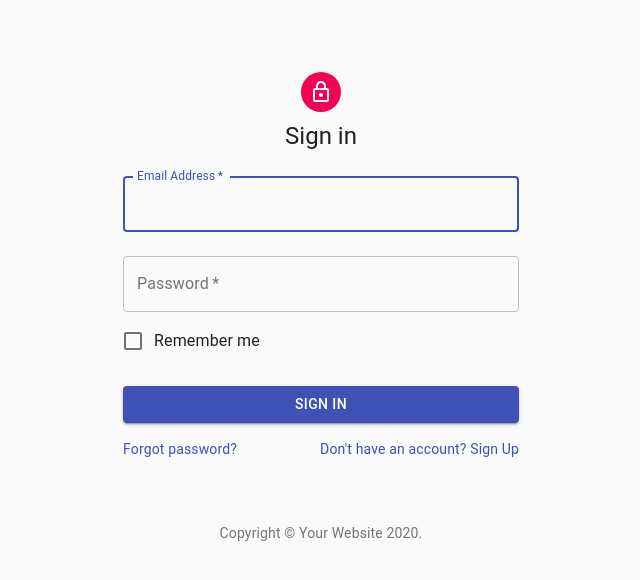
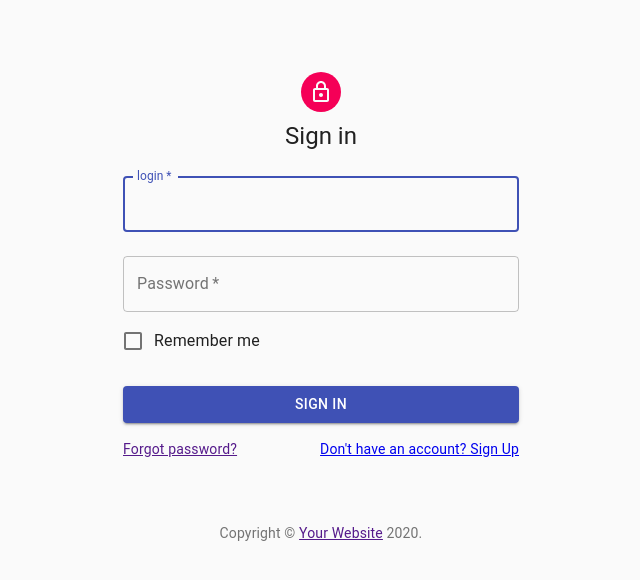
Before and after one commit to nedosika/dashboard, a React (Create React App) app: page /sign-in in a window 1280 px wide. Shown: the top 580 px of the page, without its empty margins (319-959 px from the left). Built offline with nearby package versions, Linux system fonts and the light colour scheme.

Commit message:
add redux

```diff
--- a/package.json
+++ b/package.json
@@ -14,6 +14,7 @@
     "prop-types": "latest",
     "react": "^16.13.1",
     "react-dom": "^16.13.1",
+    "react-redux": "^7.2.0",
     "react-router-dom": "^5.2.0",
     "react-scripts": "3.4.1",
     "redux": "^4.0.5",
--- a/src/Routes.js
+++ b/src/Routes.js
@@ -32,7 +32,7 @@ const Routes = () => {
                 path="/users"
             />
             <Route
-                render={SignInView}
+                render={(match) => <SignInView {...match}/>}
                 exact
                 path="/sign-in"
             />
--- a/src/actions/user.actions.js
+++ b/src/actions/user.actions.js
@@ -9,7 +9,7 @@ const login = (username, password) => {
             .then(
                 user => {
                     dispatch(success(user));
-                    history.push('/');
+                    //history.push('/');
                 },
                 error => {
                     dispatch(failure(error));
--- a/src/index.js
+++ b/src/index.js
@@ -1,5 +1,11 @@
 import React from 'react';
+import { Provider } from 'react-redux';
 import ReactDOM from 'react-dom';
 import App from './App';
+import store from "./store"
 
-ReactDOM.render(<App/>, document.getElementById('root'));
+ReactDOM.render(
+    <Provider store={store}>
+        <App/>
+    </Provider>
+    , document.getElementById('root'));
--- a/src/services/user.service.js
+++ b/src/services/user.service.js
@@ -32,7 +32,7 @@ function handleResponse(response) {
             if (response.status === 401) {
                 // auto logout if 401 response returned from api
                 logout();
-                location.reload(true);
+                //location.reload(true);
             }
 
             const error = (data && data.message) || response.statusText;
--- a/src/store.js
+++ b/src/store.js
@@ -4,9 +4,11 @@ import rootReducer from './reducers';
 
 const loggerMiddleware = createLogger();
 
-export const store = createStore(
+const store = createStore(
     rootReducer,
     applyMiddleware(
         loggerMiddleware
     )
 );
+
+export default store;
--- a/src/views/SignIn/SignIn.js
+++ b/src/views/SignIn/SignIn.js
@@ -1,18 +1,21 @@
 import React from 'react';
-import { withRouter} from 'react-router-dom';
+import { connect } from 'react-redux';
+
 import Avatar from '@material-ui/core/Avatar';
 import Button from '@material-ui/core/Button';
 import CssBaseline from '@material-ui/core/CssBaseline';
 import TextField from '@material-ui/core/TextField';
 import FormControlLabel from '@material-ui/core/FormControlLabel';
 import Checkbox from '@material-ui/core/Checkbox';
-import Link from '@material-ui/core/Link';
+import {Link} from 'react-router-dom';
 import Grid from '@material-ui/core/Grid';
 import Box from '@material-ui/core/Box';
 import LockOutlinedIcon from '@material-ui/icons/LockOutlined';
 import Typography from '@material-ui/core/Typography';
 import { makeStyles } from '@material-ui/styles';
 import Container from '@material-ui/core/Container';
+
+import { userActions } from '../../actions';
 
 const Copyright = () => {
     return (
@@ -53,6 +56,7 @@ const useStyles = makeStyles((theme) => ({
 
 const SignIn = ({history}) => {
     const classes = useStyles();
+    const [state, setState] = React.useState({login:"", password: ""})
 
     const handleSignUp = event => {
         event.preventDefault();
@@ -63,6 +67,11 @@ const SignIn = ({history}) => {
         event.preventDefault();
         history.push('/dashboard');
     };
+
+    const handleChange = (e) => {
+        const { name, value } = e.target;
+        setState((state) => ({ ...state, [name]: value }));
+    }
 
     return (
         <Container component="main" maxWidth="xs">
@@ -80,11 +89,13 @@ const SignIn = ({history}) => {
                         margin="normal"
                         required
                         fullWidth
-                        id="email"
-                        label="Email Address"
-                        name="email"
-                        autoComplete="email"
+                        id="login"
+                        label="login"
+                        name="login"
+                        autoComplete="login"
                         autoFocus
+                        onChange={handleChange}
+                        value={state.login}
                     />
                     <TextField
                         variant="outlined"
@@ -96,6 +107,8 @@ const SignIn = ({history}) => {
                         type="password"
                         id="password"
                         autoComplete="current-password"
+                        value={state.password}
+                        onChange={handleChange}
                     />
                     <FormControlLabel
                         control={<Checkbox value="remember" color="primary" />}
@@ -117,7 +130,7 @@ const SignIn = ({history}) => {
                             </Link>
                         </Grid>
                         <Grid item>
-                            <Link href="/sign-up" onClick={handleSignUp} variant="body2">
+                            <Link to="/sign-up">
                                 {"Don't have an account? Sign Up"}
                             </Link>
                         </Grid>
@@ -131,4 +144,11 @@ const SignIn = ({history}) => {
     );
 }
 
-export default withRouter(SignIn);
+const mapDispatchToProps = (state) => {
+    const { loggingIn } = state.authentication;
+    return {
+        loggingIn
+    };
+}
+
+export default connect(mapDispatchToProps)(SignIn);
--- a/src/views/SignUp/SignUp.js
+++ b/src/views/SignUp/SignUp.js
@@ -6,7 +6,7 @@ import CssBaseline from '@material-ui/core/CssBaseline';
 import TextField from '@material-ui/core/TextField';
 import FormControlLabel from '@material-ui/core/FormControlLabel';
 import Checkbox from '@material-ui/core/Checkbox';
-import Link from '@material-ui/core/Link';
+import {Link} from 'react-router-dom';
 import Grid from '@material-ui/core/Grid';
 import Box from '@material-ui/core/Box';
 import LockOutlinedIcon from '@material-ui/icons/LockOutlined';
@@ -131,7 +131,7 @@ const SignUp = ({history}) => {
                     </Button>
                     <Grid container justify="flex-end">
                         <Grid item>
-                            <Link href="/sign-in" onClick={handleSignIn} variant="body2">
+                            <Link to="/sign-in">
                                 Already have an account? Sign in
                             </Link>
                         </Grid>
```
Also changed, not shown: 1 other file (tests, documents, lock files or other folders).
